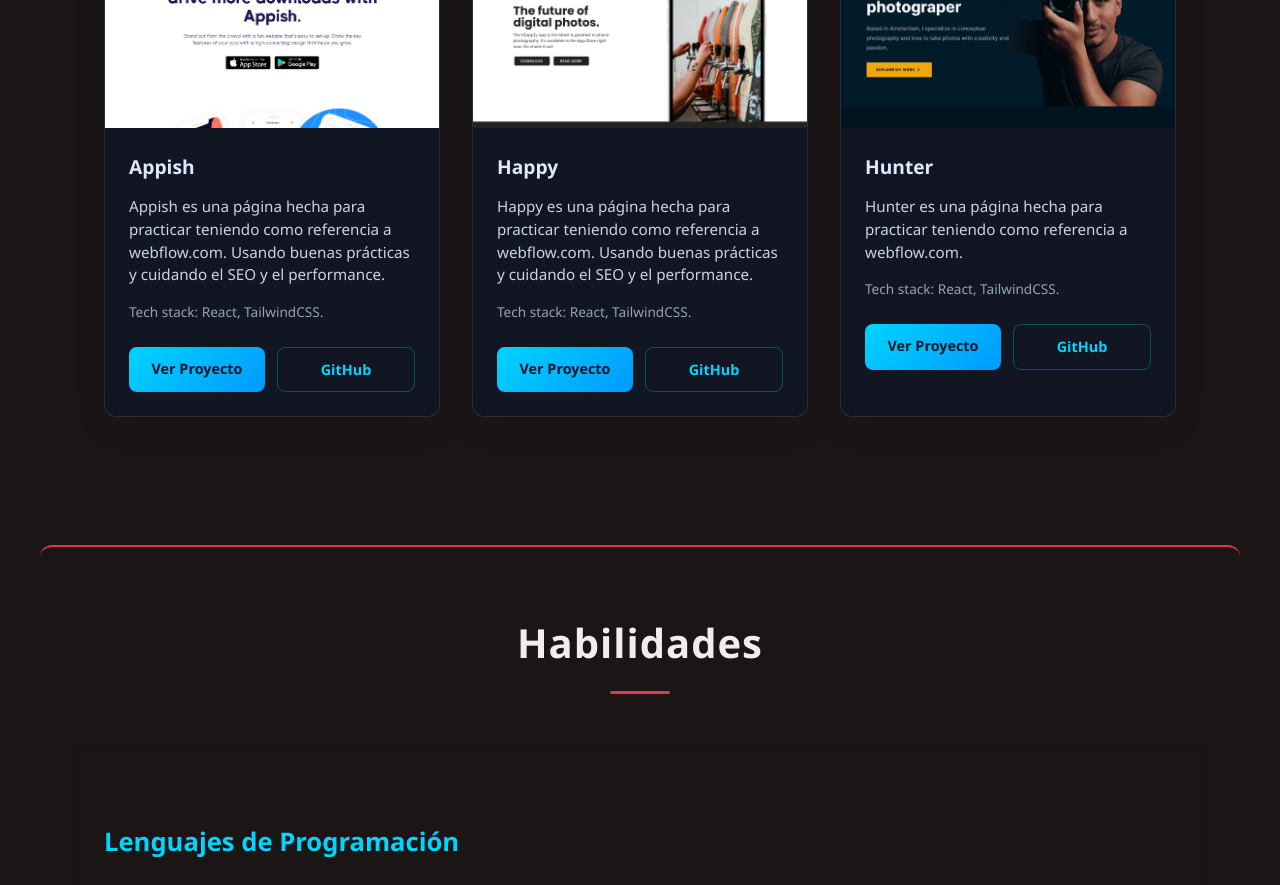
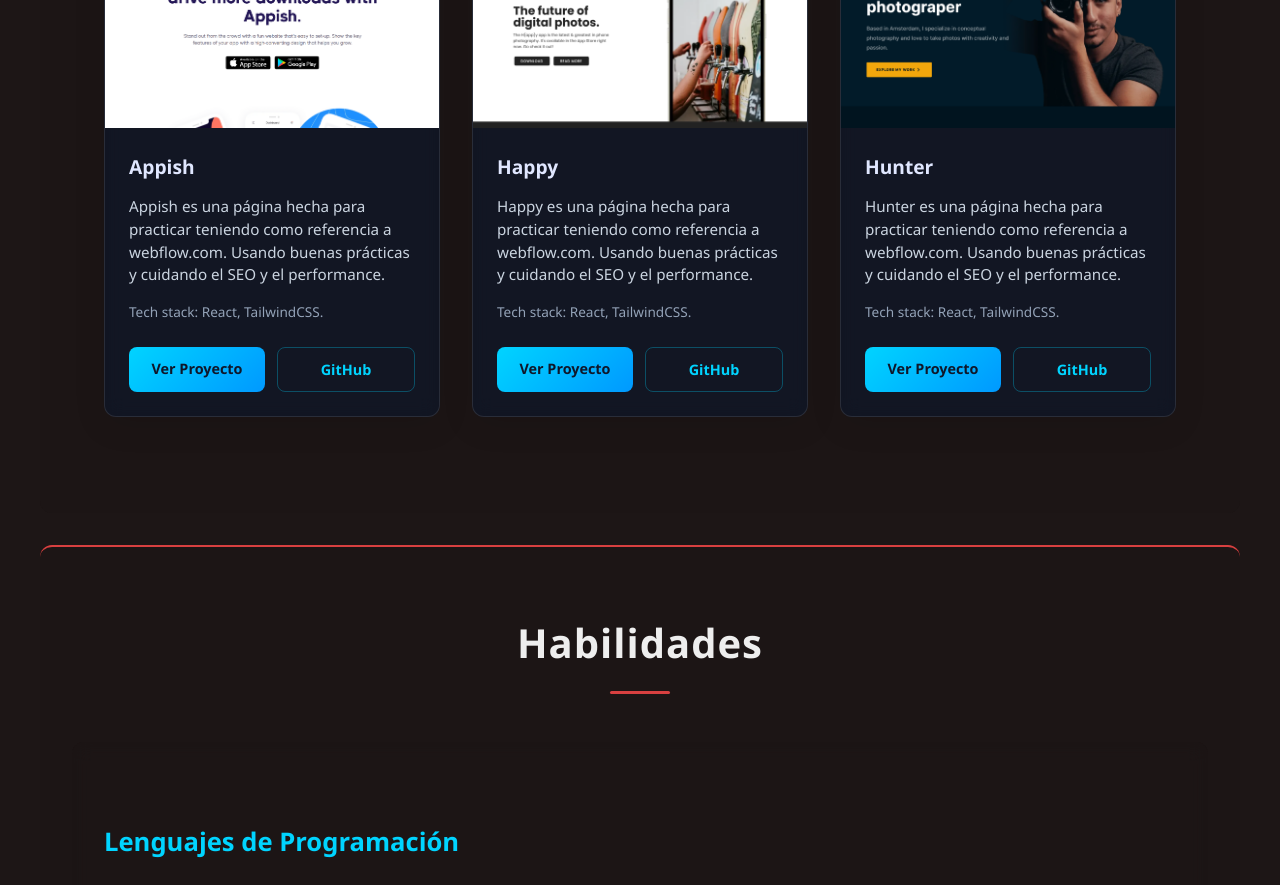
Before and after one commit to enzoulloa/portafolio-vue, a Vue app: page / in a window 1280 px wide. Shown: the part 3480-4365 px from the top of the page. Built offline with nearby package versions, Linux system fonts and the light colour scheme.

Commit message:
add text on proyect card

```diff
--- a/src/components/ProyectosComponente.vue
+++ b/src/components/ProyectosComponente.vue
@@ -30,7 +30,7 @@ const misProyectos = ref([
     src: hunter,
     titulo: "Hunter",
     descripcion:
-      "Hunter es una página hecha para practicar teniendo como referencia a webflow.com.",
+      "Hunter es una página hecha para practicar teniendo como referencia a webflow.com. Usando buenas prácticas y cuidando el SEO y el performance.",
     tech: "Tech stack: React, TailwindCSS.",
     projectoLink: "https://tangerine-bublanina-840fb9.netlify.app/",
     githubLink: "https://github.com/usuario/hunter",
@@ -114,6 +114,7 @@ const misProyectos = ref([
 .proyecto-info {
   padding: 1.5rem;
   display: flex;
+  justify-content: space-between;
   flex-direction: column;
 }
 
```
